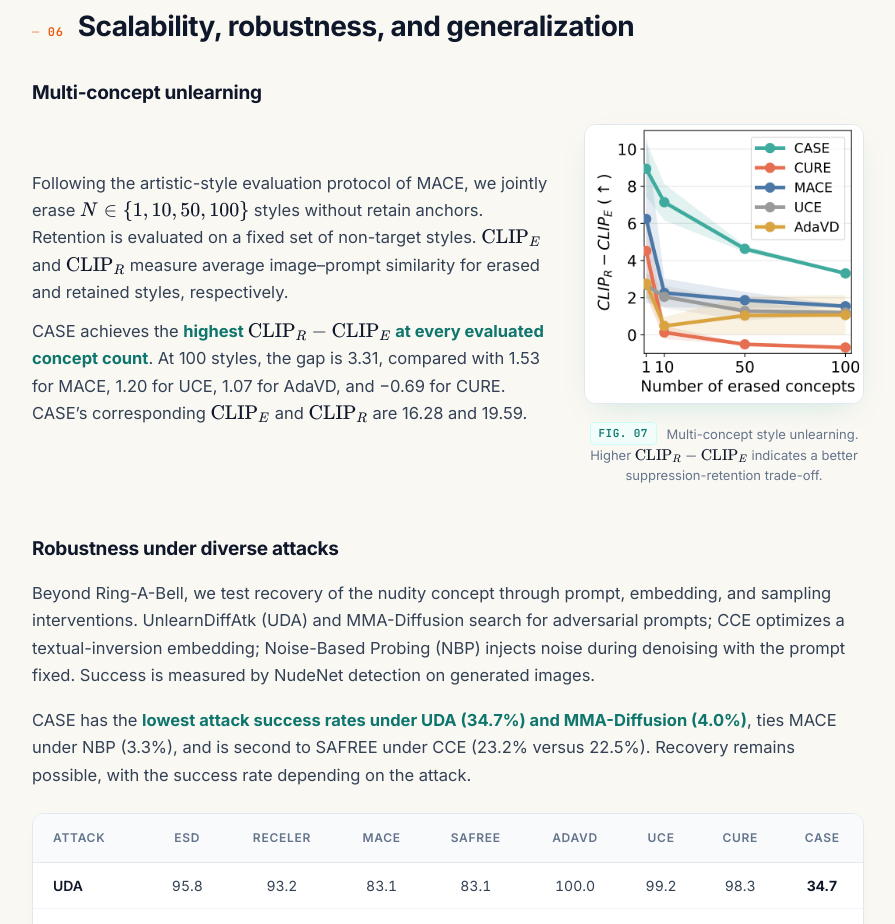
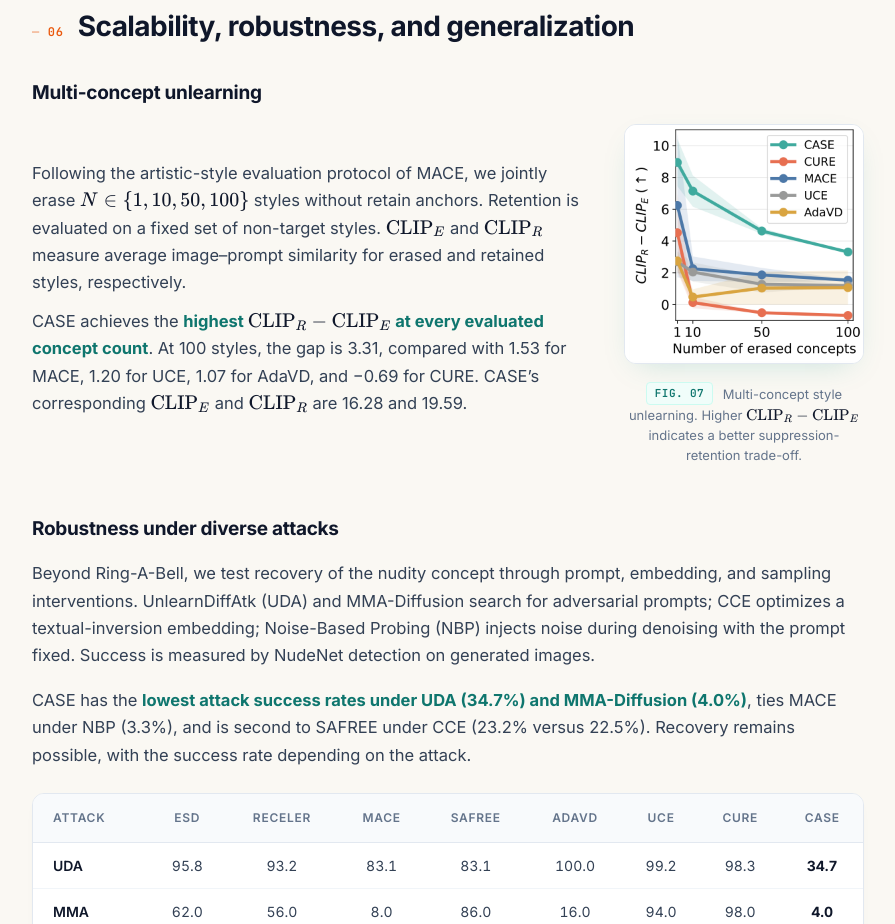
Before and after one commit to saemi410/PURE, a plain HTML site: page index.html in a window 1280 px wide. Shown: the part 8076-9000 px from the top of the page, without its empty margins (192-1087 px from the left). Drawn offline with nearby package versions, Linux system fonts and the light colour scheme.

Commit message:
Reduce multi-concept figure width to 240 pixels

```diff
--- a/index.html
+++ b/index.html
@@ -383,8 +383,8 @@
       text-align: center;
       line-height: 1.55;
     }
-    .split.figure-compact { grid-template-columns: minmax(0, 1fr) 280px; }
-    .split.figure-compact .fig { width: 100%; max-width: 280px; margin: 0 auto; }
+    .split.figure-compact { grid-template-columns: minmax(0, 1fr) 240px; }
+    .split.figure-compact .fig { width: 100%; max-width: 240px; margin: 0 auto; }
     @media (max-width: 720px) {
       .split, .split.figure-compact { grid-template-columns: 1fr; gap: 24px; }
     }
```
